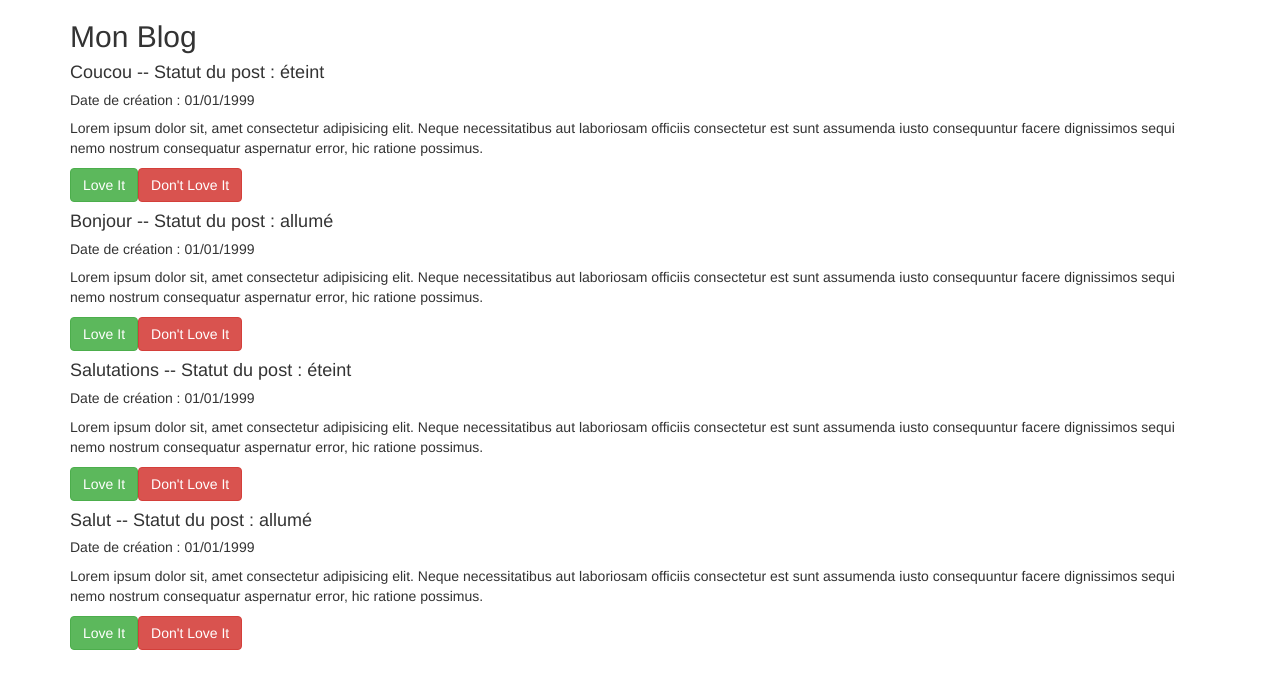
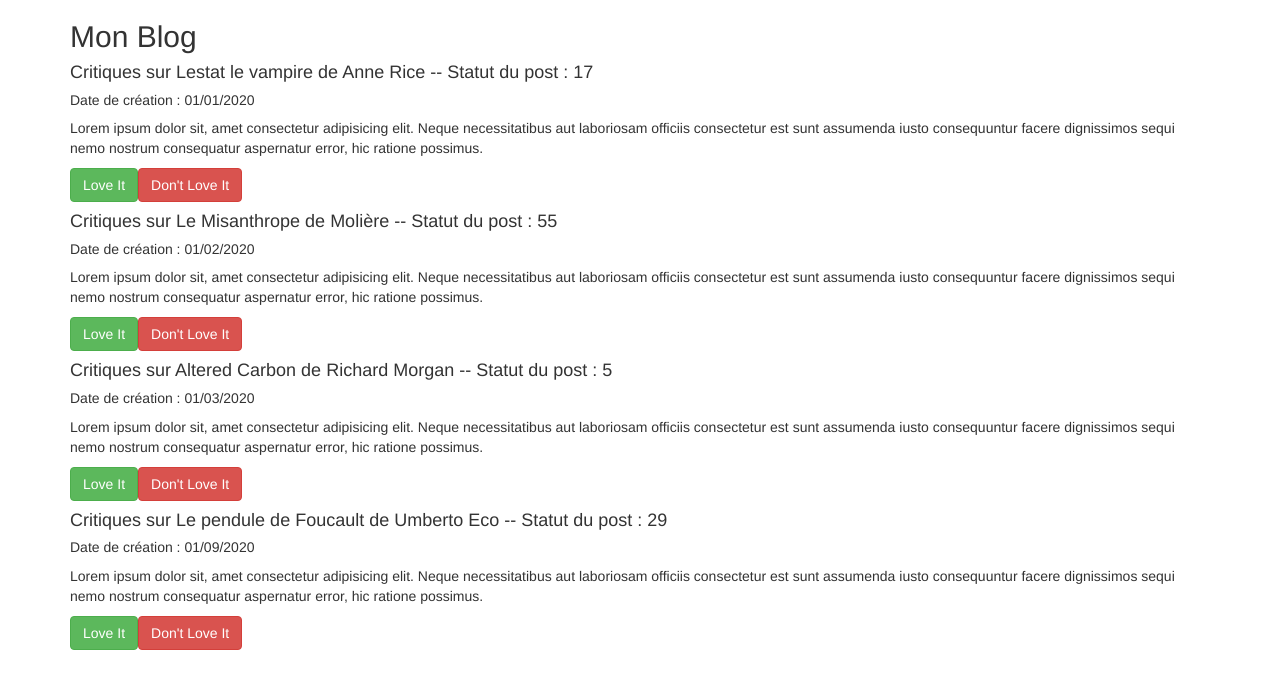
Before and after one commit to Cynnah/BlogOC, an Angular app: page / in a window 1280 px wide. Shown: the top 688 px of the page. Built offline with nearby package versions, Linux system fonts and the light colour scheme.

Commit message:
binding data and creation on an array of post

```diff
--- a/src/app/app.component.ts
+++ b/src/app/app.component.ts
@@ -7,4 +7,5 @@ import { Component } from '@angular/core';
 })
 export class AppComponent {
 
+
 }
--- a/src/app/post-list-item-component/post-list-item-component.component.html
+++ b/src/app/post-list-item-component/post-list-item-component.component.html
@@ -1,6 +1,9 @@
+<div style="width:20px;height:20px;background-color:red;"
+    *ngIf="statusPost === 'éteint'"></div>
+
 <h4>{{postName}}  --  Statut du post : {{ getStatus() }}</h4>
 
-<h5>Date de création : 01/01/1999</h5>
+<h5>Date de création : {{ creationPost }}</h5>
 
 <p>Lorem ipsum dolor sit, amet consectetur adipisicing elit. Neque necessitatibus aut laboriosam officiis consectetur est sunt assumenda iusto consequuntur facere dignissimos sequi nemo nostrum consequatur aspernatur error, hic ratione possimus.</p>
 
--- a/src/app/post-list-item-component/post-list-item-component.component.ts
+++ b/src/app/post-list-item-component/post-list-item-component.component.ts
@@ -9,6 +9,7 @@ export class PostListItemComponentComponent implements OnInit {
 
   @Input() postName: string;
   @Input() statusPost : string;
+  @Input() creationPost: Date;
 
   constructor() { }
 
--- a/src/app/post-list/post-list.component.html
+++ b/src/app/post-list/post-list.component.html
@@ -1,6 +1,7 @@
 <ul class="list-group">
-    <app-post-list-item-component [postName]="postOne" [statusPost]="'éteint'"></app-post-list-item-component>
-    <app-post-list-item-component [postName]="postTwo" [statusPost]="'allumé'"></app-post-list-item-component>
-    <app-post-list-item-component [postName]="postThree" [statusPost]="'éteint'"></app-post-list-item-component>
-    <app-post-list-item-component [postName]="postQuatre" [statusPost]="'allumé'"></app-post-list-item-component>
+    <app-post-list-item-component
+        *ngFor= "let post of posts"
+        [postName]="post.name"
+        [statusPost]="post.loveIts"
+        [creationPost]="post.created_at"></app-post-list-item-component>
 </ul>
--- a/src/app/post-list/post-list.component.ts
+++ b/src/app/post-list/post-list.component.ts
@@ -12,8 +12,30 @@ export class PostListComponent implements OnInit {
   ngOnInit() {
   }
 
-  postOne = 'Coucou';
-  postTwo = 'Bonjour';
-  postThree = 'Salutations';
-  postQuatre = 'Salut';
+  posts = [
+    {
+      name: 'Critiques sur Lestat le vampire de Anne Rice',
+      content: 'Lorem ipsum dolor sit, amet consectetur adipisicing elit. Neque necessitatibus aut laboriosam officiis consectetur est sunt assumenda iusto consequuntur facere dignissimos sequi nemo nostrum consequatur aspernatur error, hic ratione possimus.',
+      loveIts: 17,
+      created_at: '01/01/2020'
+    },
+    {
+      name: 'Critiques sur Le Misanthrope de Molière',
+      content: 'Lorem ipsum dolor sit, amet consectetur adipisicing elit. Neque necessitatibus aut laboriosam officiis consectetur est sunt assumenda iusto consequuntur facere dignissimos sequi nemo nostrum consequatur aspernatur error, hic ratione possimus.',
+      loveIts: 55,
+      created_at: '01/02/2020'
+    },
+    {
+      name: 'Critiques sur Altered Carbon de Richard Morgan',
+      content: 'Lorem ipsum dolor sit, amet consectetur adipisicing elit. Neque necessitatibus aut laboriosam officiis consectetur est sunt assumenda iusto consequuntur facere dignissimos sequi nemo nostrum consequatur aspernatur error, hic ratione possimus.',
+      loveIts: 5,
+      created_at: '01/03/2020'
+    },
+    {
+      name: 'Critiques sur Le pendule de Foucault de Umberto Eco',
+      content: 'Lorem ipsum dolor sit, amet consectetur adipisicing elit. Neque necessitatibus aut laboriosam officiis consectetur est sunt assumenda iusto consequuntur facere dignissimos sequi nemo nostrum consequatur aspernatur error, hic ratione possimus.',
+      loveIts: 29,
+      created_at: '01/09/2020'
+    }
+  ]
 }
```
